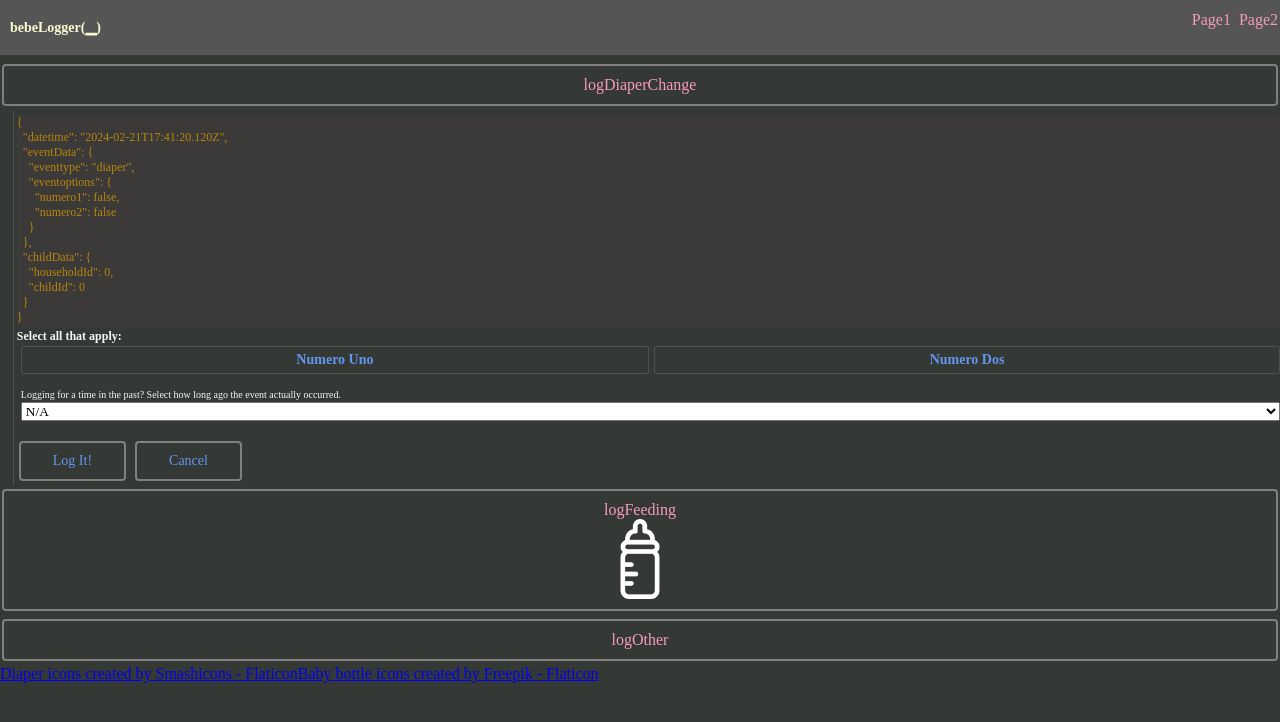
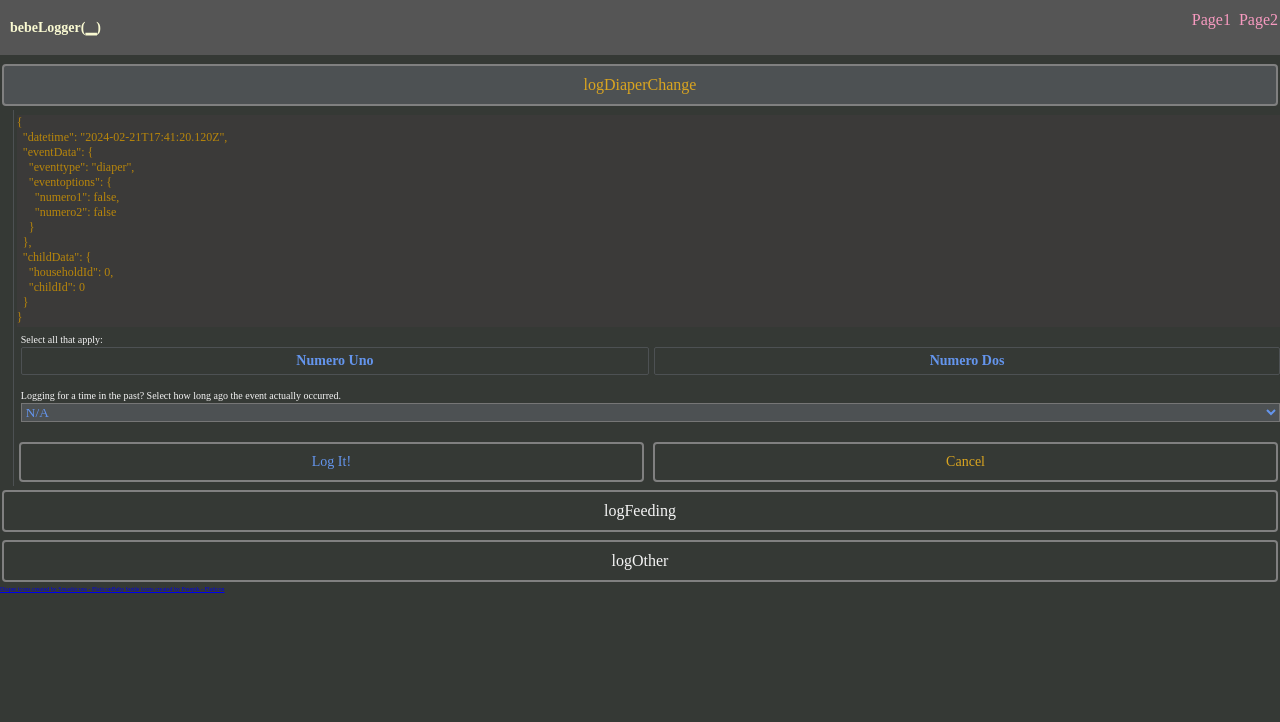
Before and after one commit to pjchapates/bebeLogger, a website: page index.html in a window 1280 px wide. Both pictures are taken after a click on the button "logDiaperChange". Drawn offline with Linux system fonts and the light colour scheme; a web font is replaced by a local one.

Commit message:
more refactor of visuals in diaper form behavior

```diff
--- a/index.html
+++ b/index.html
@@ -37,8 +37,8 @@
             </button>
             <div class="flex-container-vert nested-form" id="diaper-log-form" style="display: none">
                 <pre class="cmd-box" id="diaper-event-log-txt"></pre>
-                <h2>Select all that apply:</h2>
                 <ul>
+                    <label class="big-label">Select all that apply:</label>
                     <div class="flex-container-hor">
                         <li class="clickable-list-item diaper-option" style="flex-grow: 1;" id="num1">Numero Uno</li>
                         <li class="clickable-list-item diaper-option" style="flex-grow: 1;" id="num2">Numero Dos</li>
@@ -57,15 +57,16 @@
 
                 </ul>
                 <div class="flex-container-hor" id="diaper-submit-cancel">
-                    <button class="submit-cancel-button" type="button" id="diaper-submit-button">Log It!</button>
-                    <button class="submit-cancel-button" type="button" id="diaper-cancel-button">Cancel</button>
+                    <button class="submit-button" type="button" id="diaper-submit-button" style="flex-grow: 1;">Log
+                        It!</button>
+                    <button class="submit-cancel-button" type="button" id="diaper-cancel-button"
+                        style="flex-grow: 1;">Cancel</button>
                 </div>
             </div>
 
 
             <button class="big-button" class="big-button" id="feeding-log-button">
                 logFeeding
-                <img src="../resources/imgs/bottle-icon.png" alt="Bottle Icon" class="button-icon-center icon" />
             </button>
             <div class="flex-container-vert nested-form" id="feeding-log-form" style="display: none">
                 <ul class="flex-container">
--- a/resources/css/dark-theme.css
+++ b/resources/css/dark-theme.css
@@ -74,9 +74,14 @@ button {
   cursor: pointer;
 }
 
+select {
+  background-color: #4D5153;
+  color: cornflowerblue;
+}
+
 .big-button {
   background-color: #353935;
-  color: #f79ac0;
+  color: whitesmoke;
   padding-top: 10px;
   padding-bottom: 10px;
   border: 2px solid black;
@@ -89,10 +94,26 @@ button {
   color: goldenrod;
 }
 
+.big-button-selected {
+  background-color: #4D5153;
+  color: goldenrod;
+}
+
+.submit-button {
+  background-color: #353935;
+  color: cornflowerblue;
+  font-size: 14px;
+  padding-top: 10px;
+  padding-bottom: 10px;
+  border: 2px solid black;
+  border-color: grey;
+  border-radius: 4px;
+}
+
 .submit-cancel-button {
   background-color: #353935;
   font-size: 14px;
-  color: cornflowerblue;
+  color: goldenrod;
   padding-top: 10px;
   padding-bottom: 10px;
   border: 2px solid black;
@@ -141,6 +162,10 @@ button:hover>img {
   filter: invert(58%) sepia(9%) saturate(2887%) hue-rotate(182deg) brightness(97%) contrast(92%);
 }
 
+footer {
+  font-size: 6px;
+}
+
 
 #blink_text {
   animation-name: blink;
--- a/resources/js/main.js
+++ b/resources/js/main.js
@@ -200,11 +200,24 @@ document.getElementById('diaper-log-button').onclick = function () {
     // Toggle between displaying or not displaying form
     if (element.style.display == 'block') {
         element.style.display = 'none';
+
+        // Update Diaper Log button to show that it's no longer active
+        document.querySelector('#diaper-log-button').classList.remove('big-button-selected');
     }
     else {
+        // Bring up the diaper log entry form
         diaperEvent.eventDateTime = new Date();
         element.style.display = 'block'
         diaperEvent.updateEventText();
+
+        // Update Diaper Log button to show that it's active
+        document.querySelector('#diaper-log-button').classList.add('big-button-selected');
+
+        // Close any additional open forms
+        document.querySelector('#feeding-log-form').style.display = 'none';
+
+        // Make sure the other form button does not show that it's active
+        document.querySelector('#feeding-log-button').classList.remove('big-button-selected');
     }
 }
 
@@ -214,9 +227,22 @@ document.getElementById('feeding-log-button').onclick = function () {
     // Toggle between displaying or not displaying form
     if (childElement.style.display == 'block') {
         childElement.style.display = 'none';
+
+        // Make sure the other form button does not show that it's active
+        document.querySelector('#feeding-log-button').classList.remove('big-button-selected');
     }
     else {
+        // Bring up feeding log entry form
         childElement.style.display = 'block'
+
+        // Update Feeding Log button to show that it's active
+        document.querySelector('#feeding-log-button').classList.add('big-button-selected');
+
+        // Close any additional open forms
+        document.querySelector('#diaper-log-form').style.display = 'none';
+
+        // Make sure the other form button does not show that it's active
+        document.querySelector('#diaper-log-button').classList.remove('big-button-selected');
     }
 }
 
```
